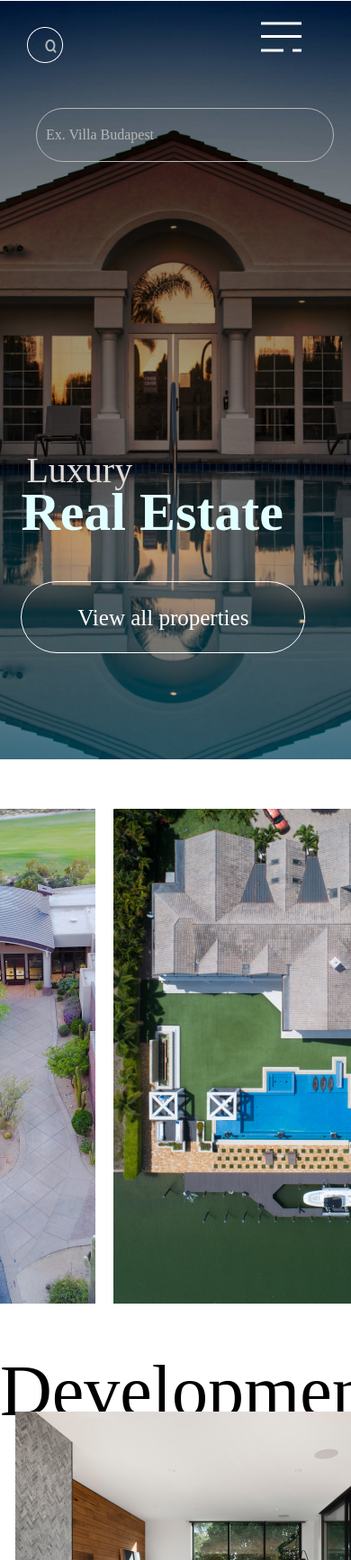
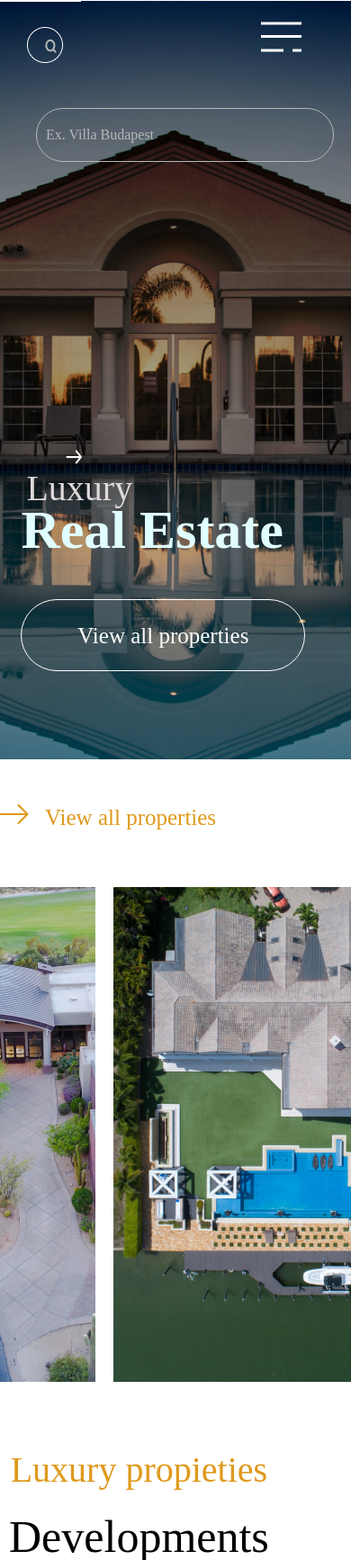
Before and after one commit to JohaKPG/FirstLandingJohanna, a plain HTML site: page index.html in a window 390 px wide. Shown: the top 1734 px of the page at 90% size. Drawn offline with Linux system fonts and the light colour scheme.

Commit message:
version mejorada

```diff
--- a/body.css
+++ b/body.css
@@ -263,6 +263,8 @@ body {
             grid-template-columns: 1fr;
             width: 100%;
 
+
+
             .galeria1{
                 display: grid;
                 grid-template-columns: 1fr 1fr 1fr;
--- a/developments.css
+++ b/developments.css
@@ -27,6 +27,10 @@
         text-align: center;
         text-underline-position: from-font;
         text-decoration-skip-ink: none;
+    }
+
+    .Worldwide1{
+        display: none;
     }
 
     .text-developments {
@@ -204,18 +208,59 @@
     body {
 
         .developments1 {
-            .text-luxury {
-                display: none;
+            .text-titulo{
+                margin-top: 20px;
+                margin-left: 10px;
+
+                .text-luxury {
+                   display: grid;
+
+                }
+
+
+                .text-developments{
+                    padding: 0;
+                    margin: 0;
+                    font-size: 50px;
+                    text-align: left;
+                    margin-top: 30px;
+
+                }
             }
 
+
             .fotos-movil {
+                margin-top: 40px;
                 display: grid;
                 grid-template-columns: 1fr;
                 gap: 20px;
                 width: 100%;
                 object-fit: cover;
+                /* width: 367px;   */
+                /* width: min-content; */
+
+                .sala{
+                    margin: 0;
+                    display: grid;
+                    width: 100%;
+                }
+
+                .cocina{
+                    display: grid;
+                    width: 100%;
+                    margin: 0;
+                }
+
+                .start1{
+                  width: 100%;
+                  margin: 0;
+
+
+                }
+
 
             }
+
         }
 
         .developments2 {
--- a/index.html
+++ b/index.html
@@ -23,7 +23,7 @@
             <img src="./img/lupita.png" alt="" srcset="" id="lupita" />
             <img src="./img/ellipse22.png" alt="" srcset="" id="ellipse" />
             <img src="./img/menu.png" alt="" srcset="" id="menu1" />
-            <img src="./img/line.png" alt="" srcset="" id="line">
+
         </div>
 
         <!-- Segunda celda -->
@@ -44,6 +44,7 @@
             </div>
         </div>
 
+
     </nav>
 
 
@@ -57,6 +58,7 @@
         <img id="fondo-principal" src="./img/fondo.png" alt="">
         <img id="fondo-movil" src="./img/fondo-movil.jpg" alt="">
 
+
     </div>
 
     <div class="buscador-lupita">
@@ -64,11 +66,14 @@
         <button class="buscador"> Ex. Villa Budapest</button>
         <img id="lupita-buscador" src="./img/lupita.png" alt="">
 
+
+
     </div>
 
 
 
     <div id="titulo-principal">
+        <img class="flecha-blanca" src="./img/fecla-blanca.png" alt="">
         <h3 class="luxury">Luxury</h3>
         <h2 class="real">Real Estate</h2>
         <button class="proper">View all properties</button>
@@ -84,12 +89,24 @@
         <img class="youtube" src="./img/icons8-youtube.svg" alt="">
     </div>
 
+    <div class="responsivo">
+        <img class="flecha-naranja" src="./img/flecha-naranja.png" alt="">
+        <h6 class="View2">View all properties</h6>
+
+    </div>
+
+
 
 
     <!--PRIMERA PARTE DEL BODY IMAGENES-->
 
+
+
+
+
     <div class="seccion">
         <div class="galeria1">
+
             <div class="mask1">
                 <img src="./img/mask1.jpg" alt="" srcset="" id="">
 
@@ -150,9 +167,9 @@
         </div>
 
         <div class="fotos-movil">
-            <img src="./img/sala-movil.jpg" alt="">
-            <img src="./img/cocina-movil.jpg" alt="">
-            <img src="./img/start-movil.jpg" alt="">
+            <img class="sala" src="./img/sala-movil.jpg" alt="">
+            <img class="cocina" src="./img/cocina-movil.jpg" alt="">
+            <img class="start1" src="./img/start-movil.jpg" alt="">
 
         </div>
 
--- a/principal.css
+++ b/principal.css
@@ -7,6 +7,7 @@
 
 
 .fondo {
+
 
     #fondo-principal {
         width: 100%;
@@ -53,6 +54,12 @@
     top: 420px;
     margin-left: 6%;
     box-sizing: border-box;
+    object-fit: cover;
+
+
+    .flecha-blanca{
+        margin-left: 50px;
+    }
 
     .luxury {
         color: rgb(224, 218, 218);
@@ -69,6 +76,7 @@
         text-align: left;
         text-underline-position: from-font;
         text-decoration-skip-ink: none;
+        flex: auto;
     }
 
     .real {
@@ -146,11 +154,23 @@
 
 }
 
+.responsivo{
+    .flecha-naranja{
+        display: none;
+    }
+
+    .View2{
+        display: none;
+    }
+}
+
 /* Cambios cuando la pantalla tenga igual o menos que 320 px */
 
 @media (min-width: 320px) and (max-width: 600px) {
+
     .fondo {
         /* height: 100%; */
+
         #fondo-principal {
             display: none;
         }
@@ -161,7 +181,6 @@
             width: 100%;
             height: 100%;
             /* object-fit: fill; */
-
         }
 
     }
@@ -181,8 +200,6 @@
             border: 1px solid;
             font-size: medium;
             color: rgba(180, 183, 183, 1);
-
-
         }
 
         #lupita-buscador {
@@ -195,6 +212,8 @@
         display: none;
     }
 
+
+
     #titulo-principal {
         top: 500px;
         width: 90%;
@@ -202,9 +221,9 @@
 
 
 
+
         .luxury {
             margin-left: 6px;
-
 
         }
 
@@ -215,5 +234,28 @@
 
     }
 
+    .responsivo{
+        .flecha-naranja{
+            display: grid ;
+            margin: 0;
+            margin-top: 50px;
+        }
+
+        .View2{
+            display: grid;
+            font-family: Brandon Grotesque;
+            font-size: 25px;
+            font-weight: 390;
+            line-height: 45px;
+            text-align: left;
+            text-underline-position: from-font;
+            text-decoration-skip-ink: none;
+            color: rgba(223,153, 27, 1);
+            margin-left: 50px;
+            margin-top: -30px;
+
+        }
+    }
+
 
 }
--- a/styles.css
+++ b/styles.css
@@ -13,8 +13,9 @@ nav {
   grid-template-columns: 3fr 2fr;
   align-items: center;
   position: fixed;
-  top: 0;
-  border-top: solid 1px white;
+  top: 0px;
+  /* border-top: solid 1 px white; */
+  border-top:solid 2px white;
   width: 100%;
 
 
@@ -36,10 +37,10 @@ nav {
     display: none;
   }
 
-  #line{
-    width: 100%
-
-
+  .Iconos-Header{
+    .line{
+      z-index: 0;
+    }
   }
 
 
@@ -50,12 +51,19 @@ nav {
     align-items: center; /*para centrar los items*/
     gap: 40px; /* es para dar espacio entre columnas*/
     /* width: min-content; */
+    z-index: 1;
+
+
+
 
     .idiomas {
       display: grid;
       grid-template-columns: 1fr 1fr 100px 1fr;
       align-items: center;
       width: min-content;
+      /* z-index: 0; */
+
+
       img {
         margin-right: 40px;
       }
@@ -70,11 +78,13 @@ nav {
 
     .grey {
       color: grey;
+      margin-right: 20px;
     }
 
     .registro {
       display: grid;
       grid-template-columns: 1fr 1px 1fr;
+      /* z-index: 0; */
 
 
       a {
@@ -85,6 +95,7 @@ nav {
         height: 100%;
         width: 1px;
         background-color: white;
+        /* z-index: 1; */
       }
     }
   }
```
Also changed, not shown: img/fecla-blanca.png (added), img/flecha-naranja.png (added).
